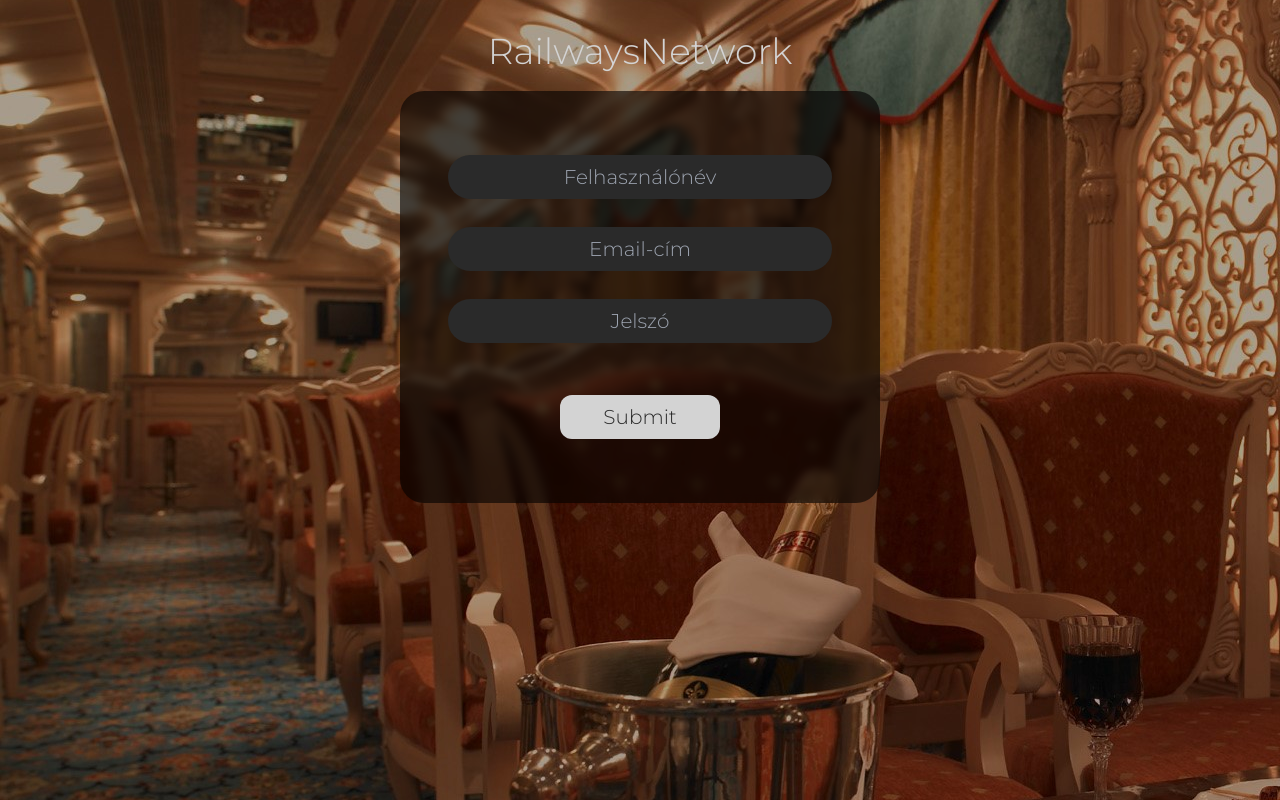
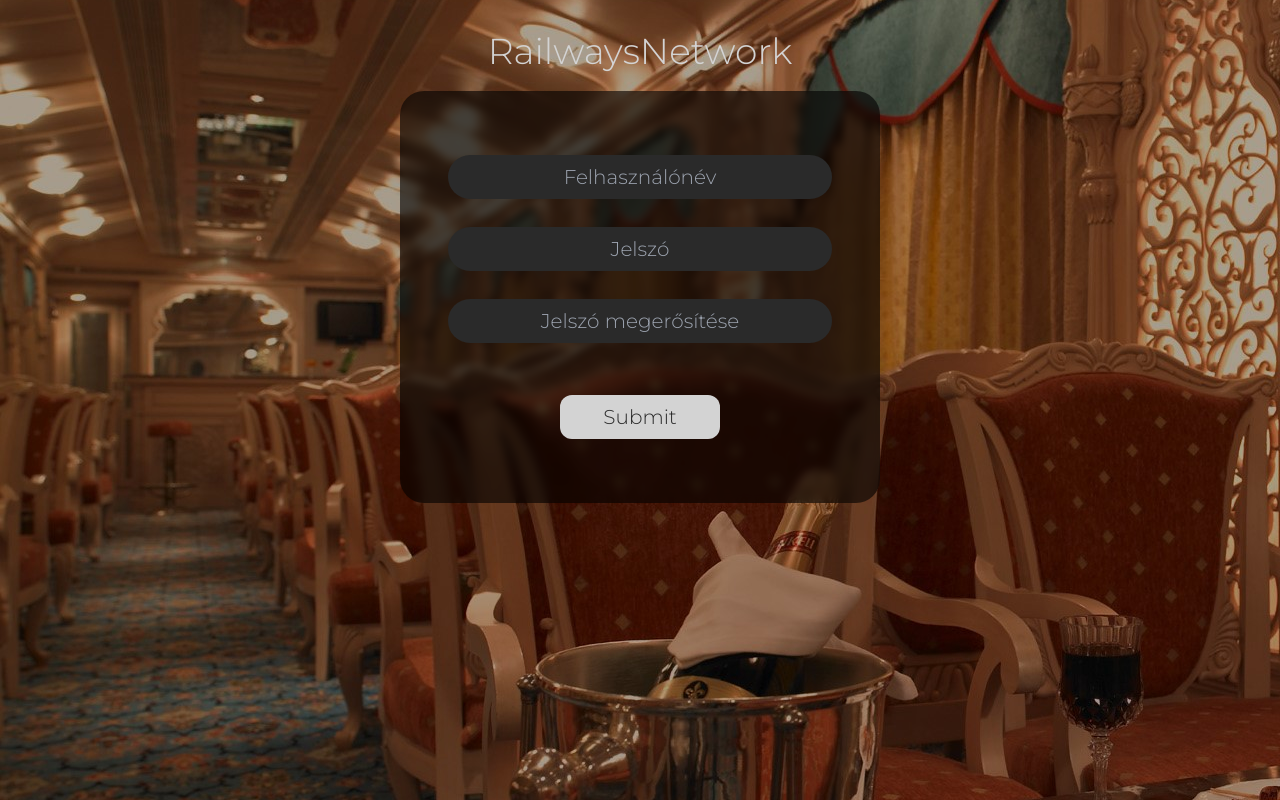
Before and after one commit to blade202/RailwaysManager, a Vue app in the folder railwaynetwork/: page /registry in a window 1280 px wide. Before the commit this address had no page. Built offline with nearby package versions, Linux system fonts and the light colour scheme.

Commit message:
commit up to date

```diff
--- a/railwaynetwork/src/views/RegistryView.vue
+++ b/railwaynetwork/src/views/RegistryView.vue
@@ -6,7 +6,7 @@
                 <!--Title-->
                 <h1
                     class="mb-5 text-4xl font-medium text-center text-lightgray text-shadow-xl font-mainfont inner-shadow">
-                    <RouterLink to="/login">RailwaysNetwork</RouterLink>
+                    <RouterLink to="/">RailwaysNetwork</RouterLink>
                 </h1>
                 <h2 v-if="msgvisibility" class="mb-5 text-4xl font-medium text-center text-lightgray text-shadow-xl font-mainfont inner-shadow">
                    {{msg}}
@@ -21,11 +21,11 @@
 
                         <input v-model="password"
                             class="w-4/5 p-2 m-auto text-xl text-center outline-none rounded-3xl bg-darkgray mt-7 text-lightgray"
-                            type="password" placeholder="Email-cím" required>
+                            type="password" placeholder="Jelszó" required>
 
                         <input v-model="passwordconfirm"
                             class="w-4/5 p-2 m-auto text-xl text-center outline-none rounded-3xl bg-darkgray mt-7 text-lightgray mb-7"
-                            type="password" placeholder="Jelszó" required>
+                            type="password" placeholder="Jelszó megerősítése" required>
 
                         <input type="submit" class="w-2/6 p-2 mt-6 text-xl text-center bg-lightgray rounded-xl text-darkgray ">
 
@@ -53,7 +53,7 @@ export default{
         },
         methods:{
            async submithandle(){
-            this.msg="A jelszavaknak egyezni kéne!"
+            this.msg="A jelszavaknak egyezniük kell!"
             if(this.password===this.passwordconfirm)
             {
             const response= await axios.post('/SiginUp',{
@@ -66,7 +66,7 @@ export default{
             this.msgvisibility=true;
             await setTimeout(()=>{this.msgvisibility=false},2500);
 
-            if(this.msg==="sikeres regisztráció")
+            if(this.msg==="Sikeres regisztráció!")
             {
                 router.push('/home');
             };
```
Also changed, not shown: 1 other file (tests, documents, lock files or other folders).
